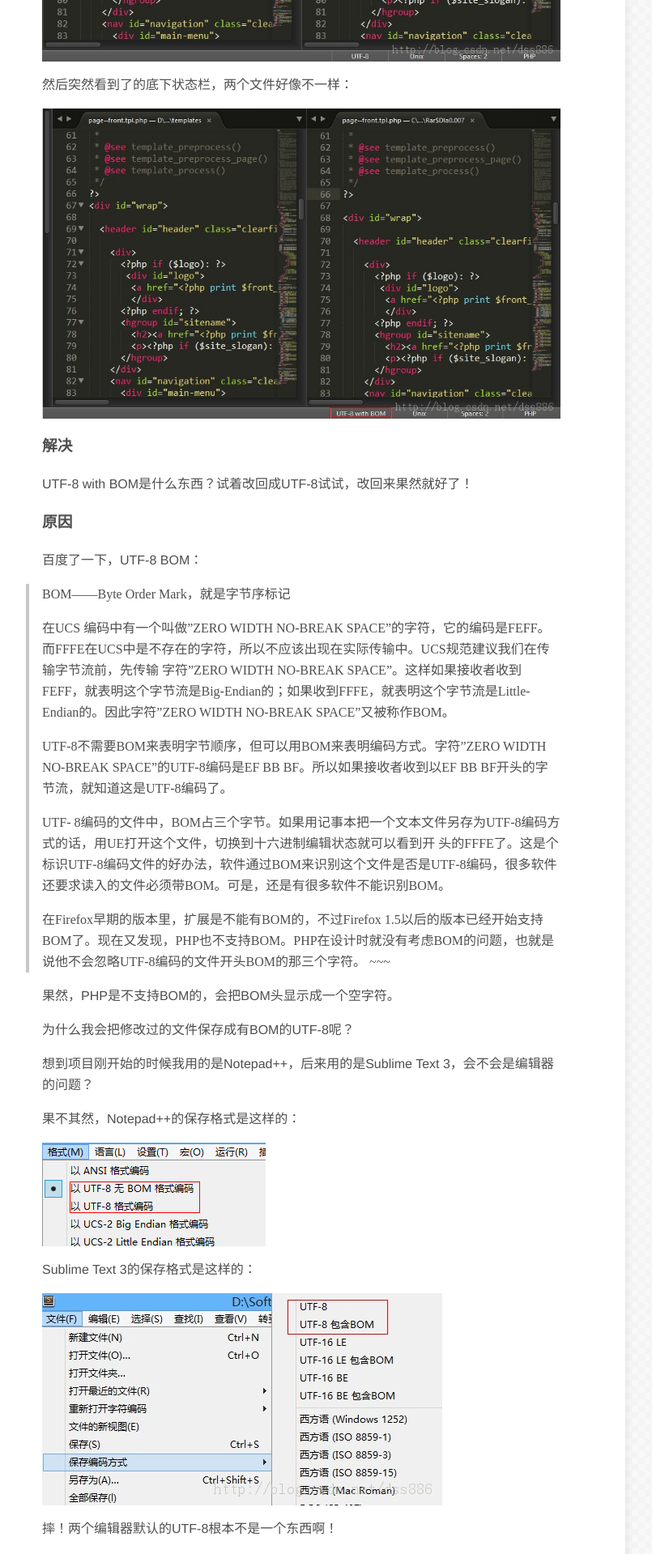
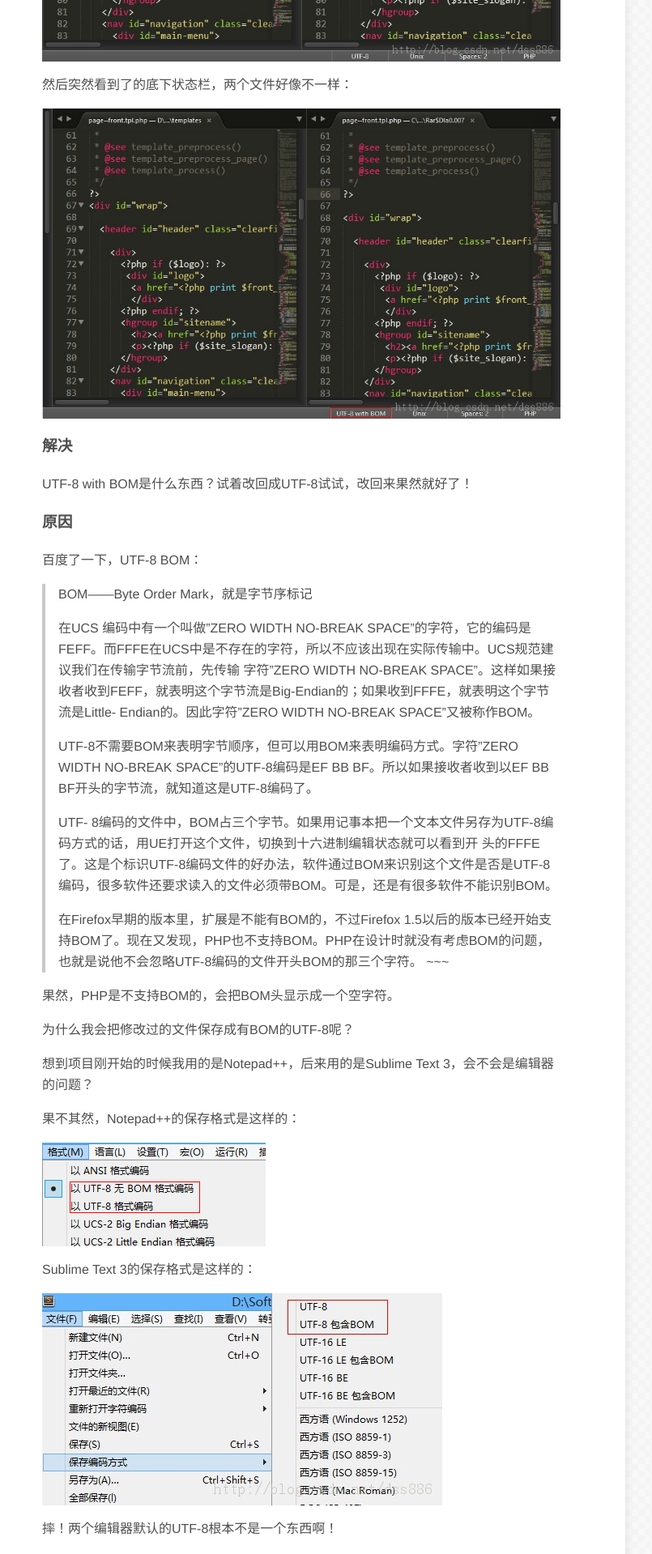
Before and after one commit to dss886/www.dss886.com, a Jekyll site: the page built from _posts/2014-04-24-01.md, in a window 1280 px wide. Shown: the part 1552-3471 px from the top of the page at 81% size, without its empty margins (268-1073 px from the left). Built offline with Jekyll 4.4.1, drawn with Linux system fonts in a browser that asks for light colours; nearby versions of some CDN libraries; comment, search, counter and statistics services are not loaded.

Commit message:
修改了引文的样式

```diff
--- a/_sass/_typography.scss
+++ b/_sass/_typography.scss
@@ -90,13 +90,8 @@ figcaption {
    ========================================================================== */
 
 blockquote {
-	font-family: $alt-font;
 	border-left: 4px solid $border-color;
 	padding-left: 16px;
-
-	@media #{$medium} {
-		margin-left: -20px;
-	}
 }
 
 /*
```
